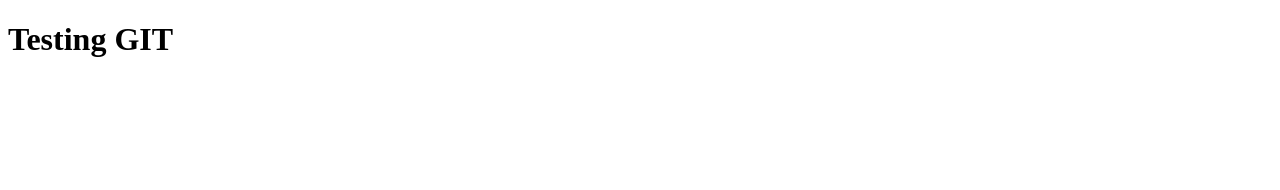
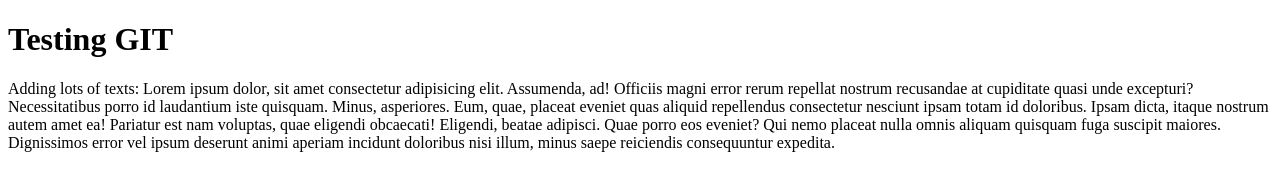
Before and after one commit to Tonxing/test, a plain HTML site: page index.html in a window 1280 px wide. Drawn offline with Linux system fonts and the light colour scheme.

Commit message:
adding text in styling branch

```diff
--- a/index.html
+++ b/index.html
@@ -9,6 +9,13 @@
 
 <body>
     <h1>Testing GIT</h1>
-</body>
+    <p>Adding lots of texts: Lorem ipsum dolor, sit amet consectetur adipisicing elit. Assumenda, ad! Officiis magni
+        error rerum repellat nostrum recusandae at cupiditate quasi unde excepturi? Necessitatibus porro id laudantium
+        iste quisquam. Minus, asperiores.
+        Eum, quae, placeat eveniet quas aliquid repellendus consectetur nesciunt ipsam totam id doloribus. Ipsam dicta,
+        itaque nostrum autem amet ea! Pariatur est nam voluptas, quae eligendi obcaecati! Eligendi, beatae adipisci.
+        Quae porro eos eveniet? Qui nemo placeat nulla omnis aliquam quisquam fuga suscipit maiores. Dignissimos error
+        vel ipsum deserunt animi aperiam incidunt doloribus nisi illum, minus saepe reiciendis consequuntur expedita.
+    </p>
 
 </html>
```
